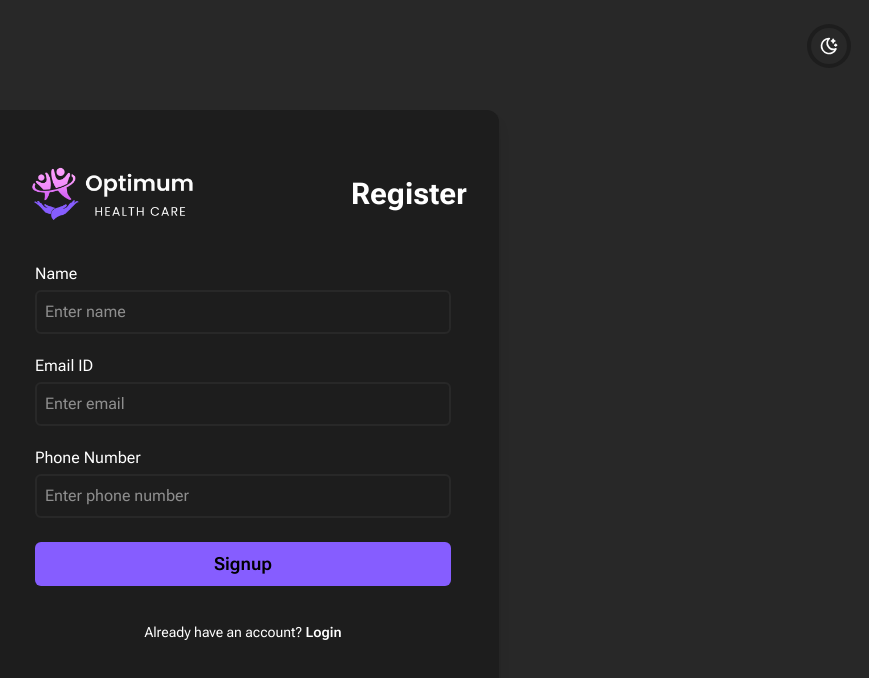
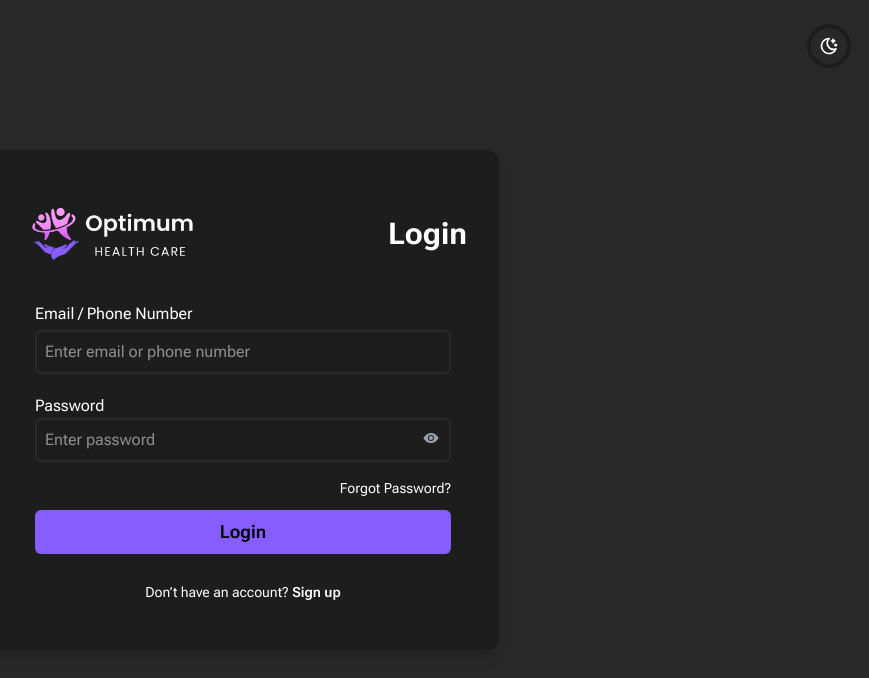
Before and after one commit to Vishvanath2005/Optimum-HealthCare, a React (Vite) app: page / in a window 1280 px wide. Shown: the top 678 px of the page, without its empty margins (397-1266 px from the left). Built offline with nearby package versions, Linux system fonts and the light colour scheme.

Commit message:
removed  Sign up

```diff
--- a/src/App.jsx
+++ b/src/App.jsx
@@ -28,8 +28,8 @@ const App = () => {
     <>
       <BrowserRouter>
         <Routes>
-          <Route path="" element={<SignUp />} />
-          <Route path="/login" element={<Login />} />
+          {/* <Route path="" element={<SignUp />} /> */}
+          <Route path="/" element={<Login />} />
           <Route path="/forgotpassword" element={<ForgotPassword />} />
           <Route path="/" element={<Layout />}>
             <Route path="/dashboard" element={<Dashboard />} />
--- a/src/pages/auth/ForgotPassword.jsx
+++ b/src/pages/auth/ForgotPassword.jsx
@@ -39,7 +39,7 @@ const ForgotPassword = () => {
             </p>
           </form>
           <p
-            onClick={() => navigate("/login")}
+            onClick={() => navigate("/")}
             className="text-center cursor-pointer text-sm py-4 hover:underline"
           >
             Back to Login
```
